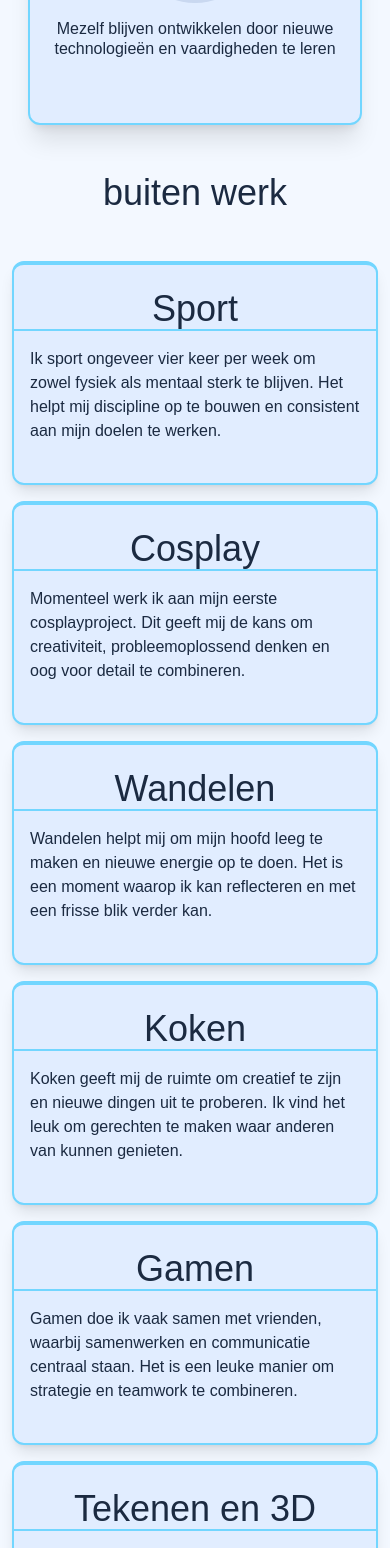
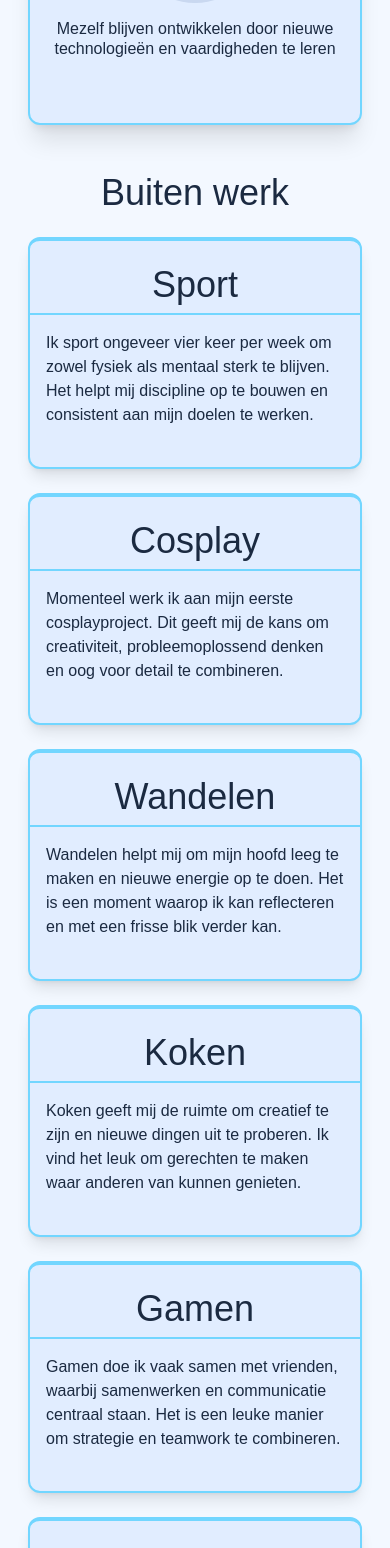
Before and after one commit to Stefan989732/stefanwportfolio, a Next.js app: page /aboutme in a window 390 px wide. Shown: the part 2221-3769 px from the top of the page. Built offline with nearby package versions, Linux system fonts and the light colour scheme.

Commit message:
fixed some styling issues

```diff
--- a/app/aboutme/page.tsx
+++ b/app/aboutme/page.tsx
@@ -56,39 +56,41 @@ export default function aboutme() {
 </div>
 
 
-            <div className="text-[var(--text-primary)] text-4xl justify-center flex py-12">buiten werk</div>
-            <div className="grid md:grid-cols-3 sm:grid-cols-2 gap-4">
+            <div className="text-[var(--text-primary)] text-4xl justify-center flex pb-6 pt-12">Buiten werk</div>
+            <div className="px-4 md:px-6 flex flex-col items-center gap-10">
+    <div className="w-full max-w-6xl grid md:grid-cols-3 sm:grid-cols-2 gap-6">
         <div className="bg-[var(--surface)] rounded-xl shadow-lg py-6 md:py-8 border-2 border-t-4 border-[var(--accent)]">
-                    <h1 className="border-b-2 border-[var(--accent)] text-4xl justify-center flex">Sport</h1>
+            <h1 className="border-b-2 border-[var(--accent)] text-4xl justify-center flex pb-2">Sport</h1>
             <p className="justify-center flex p-4">Ik sport ongeveer vier keer per week om zowel fysiek als mentaal sterk te blijven.
                 Het helpt mij discipline op te bouwen en consistent aan mijn doelen te werken.</p>
         </div>
         <div className="bg-[var(--surface)] rounded-xl shadow-lg py-6 md:py-8 border-2 border-t-4 border-[var(--accent)]">
-                    <h1 className="border-b-2 border-[var(--accent)] text-4xl justify-center flex">Cosplay</h1>
+            <h1 className="border-b-2 border-[var(--accent)] text-4xl justify-center flex pb-2">Cosplay</h1>
             <p className="p-4">Momenteel werk ik aan mijn eerste cosplayproject.
                 Dit geeft mij de kans om creativiteit, probleemoplossend denken en oog voor detail te combineren.</p>
         </div>
         <div className="bg-[var(--surface)] rounded-xl shadow-lg py-6 md:py-8 border-2 border-t-4 border-[var(--accent)]">
-                    <h1 className="border-b-2 border-[var(--accent)] text-4xl justify-center flex">Wandelen</h1>
+            <h1 className="border-b-2 border-[var(--accent)] text-4xl justify-center flex pb-2">Wandelen</h1>
             <p className="p-4">Wandelen helpt mij om mijn hoofd leeg te maken en nieuwe energie op te doen.
                 Het is een moment waarop ik kan reflecteren en met een frisse blik verder kan.</p>
         </div>
         <div className="bg-[var(--surface)] rounded-xl shadow-lg py-6 md:py-8 border-2 border-t-4 border-[var(--accent)]">
-                    <h1 className="border-b-2 border-[var(--accent)] text-4xl justify-center flex">Koken</h1>
+            <h1 className="border-b-2 border-[var(--accent)] text-4xl justify-center flex pb-2">Koken</h1>
             <p className="p-4">Koken geeft mij de ruimte om creatief te zijn en nieuwe dingen uit te proberen.
                 Ik vind het leuk om gerechten te maken waar anderen van kunnen genieten.</p>
         </div>
         <div className="bg-[var(--surface)] rounded-xl shadow-lg py-6 md:py-8 border-2 border-t-4 border-[var(--accent)]">
-                    <h1 className="border-b-2 border-[var(--accent)] text-4xl justify-center flex">Gamen</h1>
+            <h1 className="border-b-2 border-[var(--accent)] text-4xl justify-center flex pb-2">Gamen</h1>
             <p className="p-4">Gamen doe ik vaak samen met vrienden, waarbij samenwerken en communicatie centraal staan.
                 Het is een leuke manier om strategie en teamwork te combineren.</p>
         </div>
         <div className="bg-[var(--surface)] rounded-xl shadow-lg py-6 md:py-8 border-2 border-t-4 border-[var(--accent)]">
-                    <h1 className="border-b-2 border-[var(--accent)] text-4xl justify-center flex">Tekenen en 3D</h1>
+            <h1 className="border-b-2 border-[var(--accent)] text-4xl justify-center flex pb-2">Tekenen en 3D</h1>
             <p className="p-4">Ik werk graag met digitale tools om ideeën visueel tot leven te brengen.
                 Het helpt mij mijn creativiteit te ontwikkelen en nieuwe technieken te leren.</p>
         </div>
     </div>
 </div>
+</div>
     )
 }
--- a/app/components/HobbiesCard.tsx
+++ b/app/components/HobbiesCard.tsx
@@ -7,7 +7,7 @@ export default function HobbiesCard() {
       <HobbiesItem
         title="Gaming"
         image="/Gaming.jpg"
-        description="Doe graag aan gamen met vrienden in verschillende team based games. Daarnaast doe ik ook graag co-op puzzle games met vrienden."
+        description="Ik speel graag games met vrienden in verschillende team based games. Daarnaast doe ik ook graag co-op puzzle games met vrienden."
       />
       <HobbiesItem
         title="Cosplay"
--- a/app/components/PortfolioCard.tsx
+++ b/app/components/PortfolioCard.tsx
@@ -104,8 +104,8 @@ export default function PortfolioCard() {
             />
 
 
-            <p className="flex justify-center text-6xl text-[var(--text-primary)] gap-2 pt-8 col-span-full">Overige Projecten</p>
-            <p className="flex justify-center text-2xl text-[var(--text-secondary)] gap-2 pb-8 col-span-full">Dit zijn wat overige projecten</p>
+            <p className="flex justify-center text-6xl text-[var(--text-primary)] gap-2 pt-12 col-span-full">Overige Projecten</p>
+            <p className="flex justify-center text-2xl text-[var(--text-secondary)] gap-2 pb-6  col-span-full">Dit zijn wat overige projecten</p>
 
             <PortfolioItem
                 title="ITP generator"
--- a/app/contact/page.tsx
+++ b/app/contact/page.tsx
@@ -42,7 +42,8 @@ export default function Contact() {
         <div className='px-3 text-[var(--text-primary)] grid md:grid-cols-2 sm-grid-cols-1 items-center gap-8'>
             <section className="bg-[var(--surface)] rounded-xl shadow-xl/30 border-2 border-t-4 border-[var(--accent)] py-12">
                 <div className="p-6">
-                    <h1 className="font-semibold text-2xl mb-6">contact</h1>
+                    <h1 className="font-semibold text-4xl">contact</h1>
+                    <p className="font-semibold text-xl mb-6 text-[var(--text-secondary)]">Neem gerust contact op, ik reageer meestal binnen 24 uur op emails</p>
 
                     <form onSubmit={handleSubmit} className="flex flex-col gap-4">
                         <input
--- a/app/experience/page.tsx
+++ b/app/experience/page.tsx
@@ -153,7 +153,7 @@ export default function Experience() {
                             <div><GoDotFill className="inline text-[var(--foreground)]" /> Problemen herkennen</div>
                             <div><GoDotFill className="inline text-[var(--foreground)]" /> Vragen stellen</div>
                         </div>
-                    </div>foreground
+                    </div>
                 </div>
 
                 {/* OTHER EXPERIENCE */}
--- a/app/globals.css
+++ b/app/globals.css
@@ -12,7 +12,10 @@ body {
   color: var(--foreground);
   font-family: Arial, Helvetica, sans-serif;
   border-color: var(--accent);
-  transition: background 0.4s ease, color 0.4s ease;
+  transition: background 0.4s ease,
+    color 0.4s ease,
+    border-color 0.4s ease,
+    fill 0.4s ease;;
 }
 
 /* =========================================================
```
Lines whose indentation alone changed are shown as unchanged.
